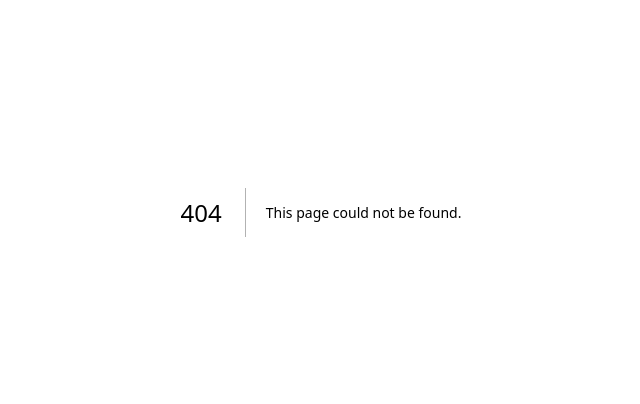
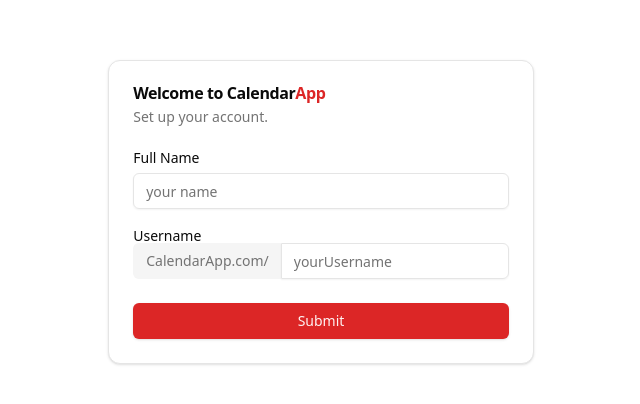
Before and after one commit to martetosca9/calendar-app, a Next.js app: page /onboarding in a window 1280 px wide. Before the commit this address had no page. Shown: the part 188-592 px from the top of the page, without its empty margins (319-959 px from the left). Built offline with nearby package versions, Linux system fonts and the light colour scheme.

Commit message:
onboarding + type safe data (zod + conform)

```diff
--- /dev/null
+++ b/app/actions.ts
@@ -0,0 +1,29 @@
+"use server"
+
+import prisma from "./lib/db"
+import { requireUser } from "./lib/hooks"
+import { parseWithZod } from '@conform-to/zod'
+import { onboardingSchema } from "./lib/zodSchemas";
+
+export async function onboardinAction(formData: FormData) {
+
+    const session = await requireUser();
+
+    const submission = parseWithZod(formData, {
+        schema: onboardingSchema
+    });
+
+    if (submission.status !== "success") {
+        return submission.reply();
+    }
+
+    const data = await prisma.user.update({
+        where: {
+            id: session.user?.id,
+        },
+        data: {
+            userName: submission.value.userName,
+            name: submission.value.fullname,
+        }
+    })
+}
--- /dev/null
+++ b/app/lib/zodSchemas.ts
@@ -0,0 +1,12 @@
+import { z } from 'zod';
+
+export const onboardingSchema = z.object({
+    fullname: z.string().min(3).max(150),
+    userName: z
+    .string()
+    .min(3)
+    .max(150)
+    .regex(/^[a-zA-z0-9]+$/i, {
+        message: 'username can only contain letters, numbers and -'
+    }),
+});
--- /dev/null
+++ b/app/onboarding/page.tsx
@@ -0,0 +1,37 @@
+import { Button } from "@/components/ui/button";
+import { Card, CardContent, CardDescription, CardFooter, CardHeader, CardTitle } from "@/components/ui/card";
+import { Input } from "@/components/ui/input";
+import { Label } from "@/components/ui/label";
+
+export default function OnboardingRoute() {
+    return(
+        <div className="min-h-screen w-screen flex items-center justify-center">
+            <Card>
+                <CardHeader>
+                    <CardTitle>Welcome to Calendar<span className="text-primary">App</span></CardTitle>
+                    <CardDescription>
+                        Set up your account.
+                    </CardDescription>
+                </CardHeader>
+                <form>
+                <CardContent className="grid gap-y-5">
+                    <div className="grid gap-y-2">
+                        <Label> Full Name</Label>
+                        <Input placeholder="your name" />
+                    </div>
+                    <div className="grid ga-y-2">
+                        <Label>Username</Label>
+                        <div className="flex rounded-md">
+                            <span className="inline-flex items-center px-3 rounded-l-md border border-r-0 border-muted bg-muted text-sm text-muted-foreground ">CalendarApp.com/</span>
+                            <Input className="rounded-l-none" placeholder="yourUsername" />
+                        </div>
+                    </div>
+                </CardContent>
+                <CardFooter>
+                    <Button className="w-full">Submit</Button>
+                </CardFooter>
+                </form>
+            </Card>
+        </div>
+    )
+}
--- /dev/null
+++ b/components/ui/card.tsx
@@ -0,0 +1,76 @@
+import * as React from "react"
+
+import { cn } from "@/lib/utils"
+
+const Card = React.forwardRef<
+  HTMLDivElement,
+  React.HTMLAttributes<HTMLDivElement>
+>(({ className, ...props }, ref) => (
+  <div
+    ref={ref}
+    className={cn(
+      "rounded-xl border bg-card text-card-foreground shadow",
+      className
+    )}
+    {...props}
+  />
+))
+Card.displayName = "Card"
+
+const CardHeader = React.forwardRef<
+  HTMLDivElement,
+  React.HTMLAttributes<HTMLDivElement>
+>(({ className, ...props }, ref) => (
+  <div
+    ref={ref}
+    className={cn("flex flex-col space-y-1.5 p-6", className)}
+    {...props}
+  />
+))
+CardHeader.displayName = "CardHeader"
+
+const CardTitle = React.forwardRef<
+  HTMLDivElement,
+  React.HTMLAttributes<HTMLDivElement>
+>(({ className, ...props }, ref) => (
+  <div
+    ref={ref}
+    className={cn("font-semibold leading-none tracking-tight", className)}
+    {...props}
+  />
+))
+CardTitle.displayName = "CardTitle"
+
+const CardDescription = React.forwardRef<
+  HTMLDivElement,
+  React.HTMLAttributes<HTMLDivElement>
+>(({ className, ...props }, ref) => (
+  <div
+    ref={ref}
+    className={cn("text-sm text-muted-foreground", className)}
+    {...props}
+  />
+))
+CardDescription.displayName = "CardDescription"
+
+const CardContent = React.forwardRef<
+  HTMLDivElement,
+  React.HTMLAttributes<HTMLDivElement>
+>(({ className, ...props }, ref) => (
+  <div ref={ref} className={cn("p-6 pt-0", className)} {...props} />
+))
+CardContent.displayName = "CardContent"
+
+const CardFooter = React.forwardRef<
+  HTMLDivElement,
+  React.HTMLAttributes<HTMLDivElement>
+>(({ className, ...props }, ref) => (
+  <div
+    ref={ref}
+    className={cn("flex items-center p-6 pt-0", className)}
+    {...props}
+  />
+))
+CardFooter.displayName = "CardFooter"
+
+export { Card, CardHeader, CardFooter, CardTitle, CardDescription, CardContent }
--- /dev/null
+++ b/components/ui/input.tsx
@@ -0,0 +1,22 @@
+import * as React from "react"
+
+import { cn } from "@/lib/utils"
+
+const Input = React.forwardRef<HTMLInputElement, React.ComponentProps<"input">>(
+  ({ className, type, ...props }, ref) => {
+    return (
+      <input
+        type={type}
+        className={cn(
+          "flex h-9 w-full rounded-md border border-input bg-transparent px-3 py-1 text-base shadow-sm transition-colors file:border-0 file:bg-transparent file:text-sm file:font-medium file:text-foreground placeholder:text-muted-foreground focus-visible:outline-none focus-visible:ring-1 focus-visible:ring-ring disabled:cursor-not-allowed disabled:opacity-50 md:text-sm",
+          className
+        )}
+        ref={ref}
+        {...props}
+      />
+    )
+  }
+)
+Input.displayName = "Input"
+
+export { Input }
--- /dev/null
+++ b/components/ui/label.tsx
@@ -0,0 +1,26 @@
+"use client"
+
+import * as React from "react"
+import * as LabelPrimitive from "@radix-ui/react-label"
+import { cva, type VariantProps } from "class-variance-authority"
+
+import { cn } from "@/lib/utils"
+
+const labelVariants = cva(
+  "text-sm font-medium leading-none peer-disabled:cursor-not-allowed peer-disabled:opacity-70"
+)
+
+const Label = React.forwardRef<
+  React.ElementRef<typeof LabelPrimitive.Root>,
+  React.ComponentPropsWithoutRef<typeof LabelPrimitive.Root> &
+    VariantProps<typeof labelVariants>
+>(({ className, ...props }, ref) => (
+  <LabelPrimitive.Root
+    ref={ref}
+    className={cn(labelVariants(), className)}
+    {...props}
+  />
+))
+Label.displayName = LabelPrimitive.Root.displayName
+
+export { Label }
--- a/package.json
+++ b/package.json
@@ -10,9 +10,12 @@
   },
   "dependencies": {
     "@auth/prisma-adapter": "^2.7.3",
+    "@conform-to/react": "^1.2.2",
+    "@conform-to/zod": "^1.2.2",
     "@prisma/client": "^5.22.0",
     "@radix-ui/react-dialog": "^1.1.2",
     "@radix-ui/react-dropdown-menu": "^2.1.2",
+    "@radix-ui/react-label": "^2.1.0",
     "@radix-ui/react-slot": "^1.1.0",
     "again": "^0.0.1",
     "class-variance-authority": "^0.7.0",
@@ -24,7 +27,8 @@
     "react": "19.0.0-rc-02c0e824-20241028",
     "react-dom": "19.0.0-rc-02c0e824-20241028",
     "tailwind-merge": "^2.5.4",
-    "tailwindcss-animate": "^1.0.7"
+    "tailwindcss-animate": "^1.0.7",
+    "zod": "^3.23.8"
   },
   "devDependencies": {
     "@types/node": "^20",
```
Also changed, not shown: 2 other files (tests, documents, lock files or other folders).
